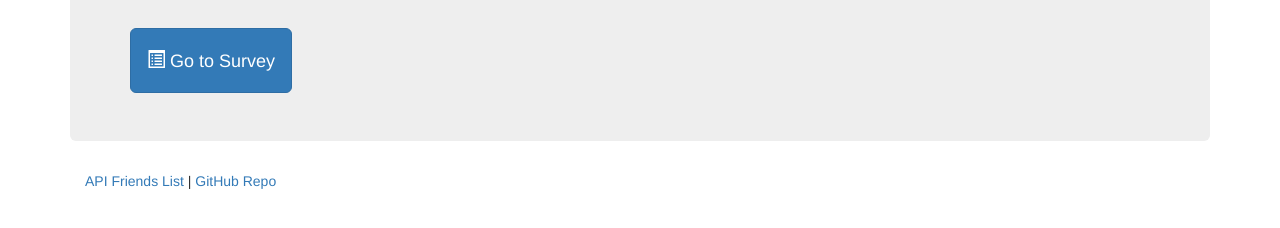
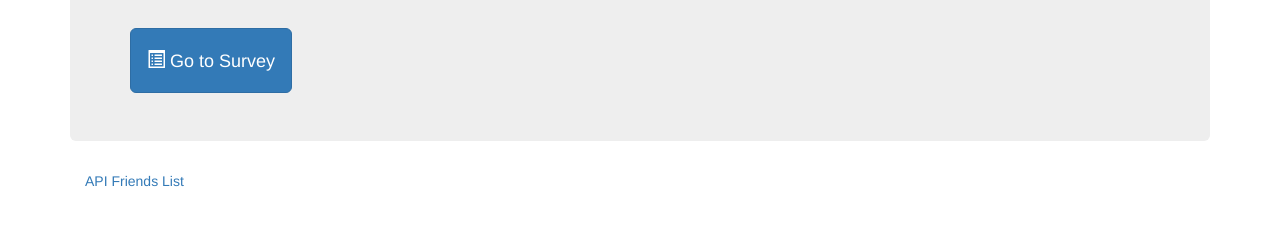
Before and after one commit to kimchikimchi/FriendFinder, a website: page app/public/home.html in a window 1280 px wide. Shown: the part 266-494 px from the top of the page. Drawn offline with nearby package versions, Linux system fonts and the light colour scheme.

Commit message:
- Updated README. - Removed broken link to GitHub

```diff
--- a/app/public/home.html
+++ b/app/public/home.html
@@ -34,7 +34,7 @@
 
     <footer class="footer">
       <div class="container">
-        <p><a href="/api/friends">API Friends List</a> | <a href="https://github.com/afhaque/friendfinder">GitHub Repo</a></p>
+        <p><a href="/api/friends">API Friends List</a>
       </div>
     </footer>
 
```
Also changed, not shown: README.md.
